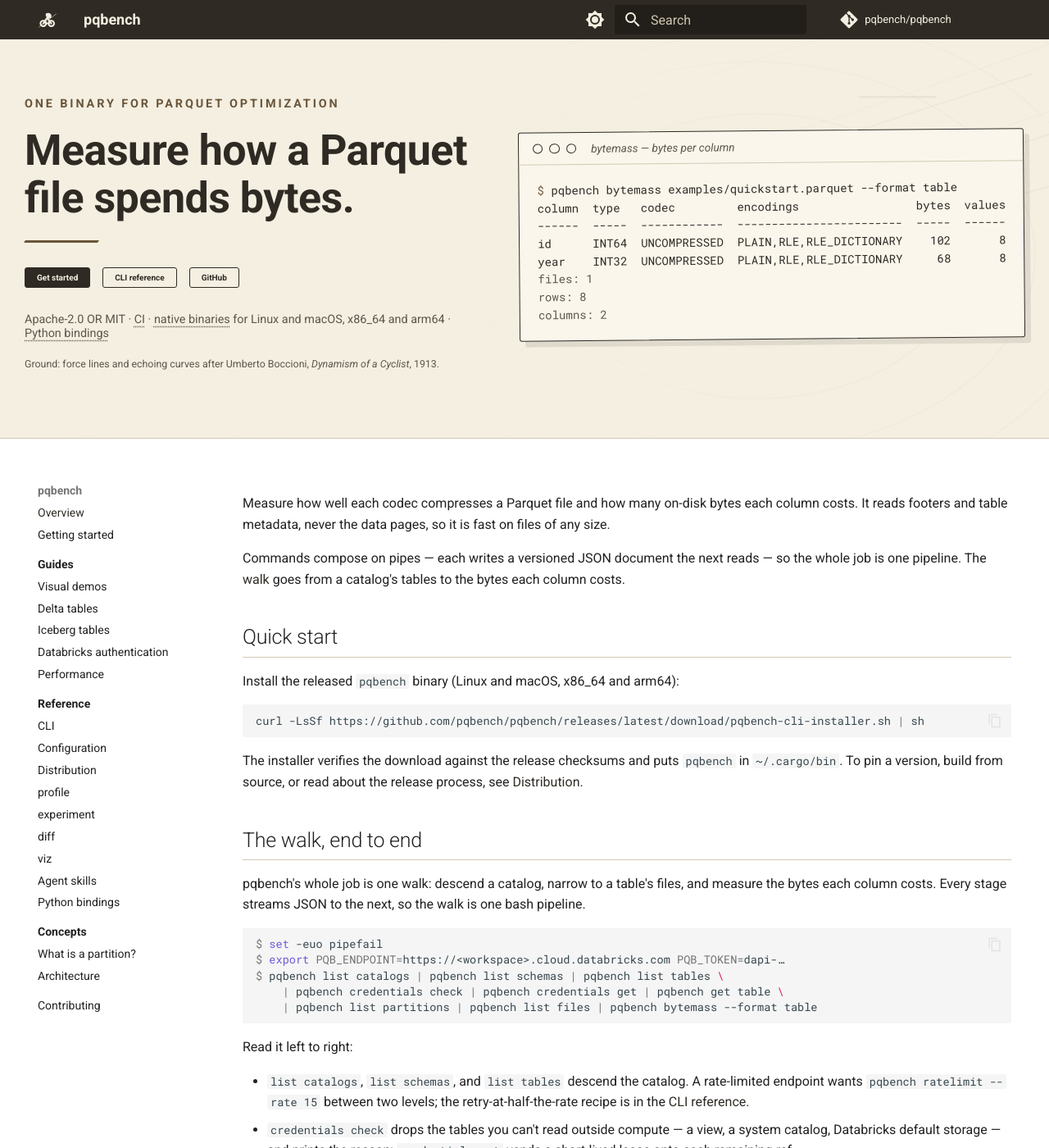
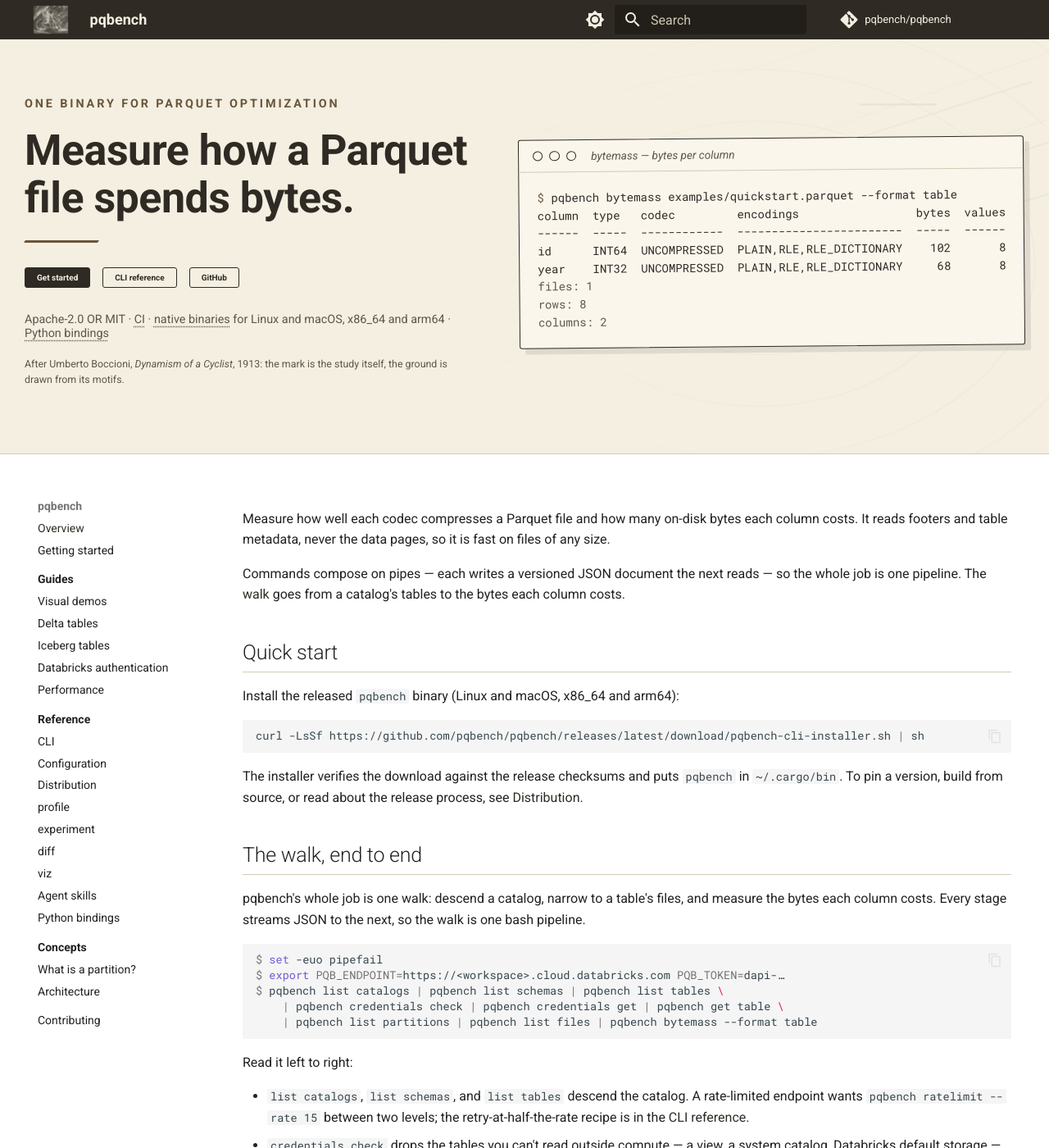
Before and after one commit to pqbench/pqbench, an MkDocs documentation site: the page built from docs/index.md, in a window 1280 px wide and 1400 px high. Shown: the whole window at 82% size. Built offline with MkDocs 1.6.1 and Material for MkDocs 9.7.7, drawn with Linux system fonts in a browser that asks for light colours; comment, search, counter and statistics services are not loaded.

Commit message:
docs(site): the mark is the drawing, not a stand-in for it
The logo was a geometric icon, which reads as a sticker beside the study it is
meant to evoke. An icon cannot carry Boccioni's line at these sizes — the
hatching, the overlapping contours and the varied pressure are what make it a
cyclist, and both attempts at drawing a reduction (the echoing curves, then a
bicycle and rider) read as clip-art.

So the mark is the study: the cyclist cropped out of the 1913 drawing, its paper
lifted to transparency, drawn in the header's paper tone. The header slot grows
from 1.2rem to 1.7rem to give it room, since at the stock size the drawing is a
smudge. The favicon is the same crop inked on a paper tile; at 16px it is only an
ink mark, which is the honest limit of a drawing that size.

`overrides/main.html` existed only to add the SVG icon beside the ICO, and goes
with the SVG.

```diff
--- a/docs/stylesheets/extra.css
+++ b/docs/stylesheets/extra.css
@@ -311,3 +311,20 @@
 .md-typeset hr {
   border-bottom-color: var(--pqb-line);
 }
+
+/* -- The brand ----------------------------------------------------------- */
+
+/* The mark is the study itself: Boccioni's cyclist, cropped and reduced to its
+   strokes. A drawn stand-in reads as an icon, which is not what the drawing is,
+   but the drawing needs room — at the stock 1.2rem it is a smudge, at 1.7rem it
+   reads. The button's margin and padding are trimmed so the larger mark still
+   fits the 2.4rem header bar. The drawer keeps Material's 2.4rem slot. */
+.md-header__button.md-logo {
+  margin: 0;
+  padding: 0.35rem;
+}
+
+.md-header__button.md-logo img {
+  height: 1.7rem;
+  width: auto;
+}
--- a/mkdocs.yml
+++ b/mkdocs.yml
@@ -25,7 +25,7 @@
   name: material
   custom_dir: overrides
   language: en
-  logo: assets/logo.svg
+  logo: assets/logo.png
   # A multi-size ICO at the site root, so it also answers the `/favicon.ico`
   # request a browser makes when it cannot use a vector icon. `overrides/`
   # lists the SVG after it for browsers that can.
--- a/overrides/home.html
+++ b/overrides/home.html
@@ -69,8 +69,8 @@
             <a href="python/">Python bindings</a>
           </p>
           <p class="pqb-hero__credit">
-            Ground: force lines and echoing curves after Umberto Boccioni,
-            <em>Dynamism of a Cyclist</em>, 1913.
+            After Umberto Boccioni, <em>Dynamism of a Cyclist</em>, 1913: the mark
+            is the study itself, the ground is drawn from its motifs.
           </p>
         </div>
         <div class="pqb-hero__terminal">
--- a/overrides/main.html
+++ /dev/null
@@ -1,21 +0,0 @@
-{#-
-  Adds a raster/vector second icon next to Material's one.
-
-  Material emits a single icon from `theme.favicon`, which here is a multi-size
-  `favicon.ico` at the site root — every browser understands it, and it is also
-  the exact path a browser requests by itself when it has no usable icon link
-  (`/pqbench/favicon.ico`; it 404s without this file, and the tab then shows the
-  browser's own placeholder instead of the mark).
-
-  The SVG is listed after it, so browsers that support vector favicons get the
-  crisp version and the rest keep the ICO.
-
-  The theme's `main.html` is only `{% extends "base.html" %}`, so this override
-  adds to it without dropping anything.
--#}
-{% extends "base.html" %}
-
-{% block site_meta %}
-  {{ super() }}
-  <link rel="icon" type="image/svg+xml" href="{{ 'assets/favicon.svg' | url }}">
-{% endblock %}
```
Also changed, not shown: docs/assets/favicon.svg (deleted), docs/assets/logo.png (added), docs/assets/logo.svg (deleted), docs/favicon.ico.
